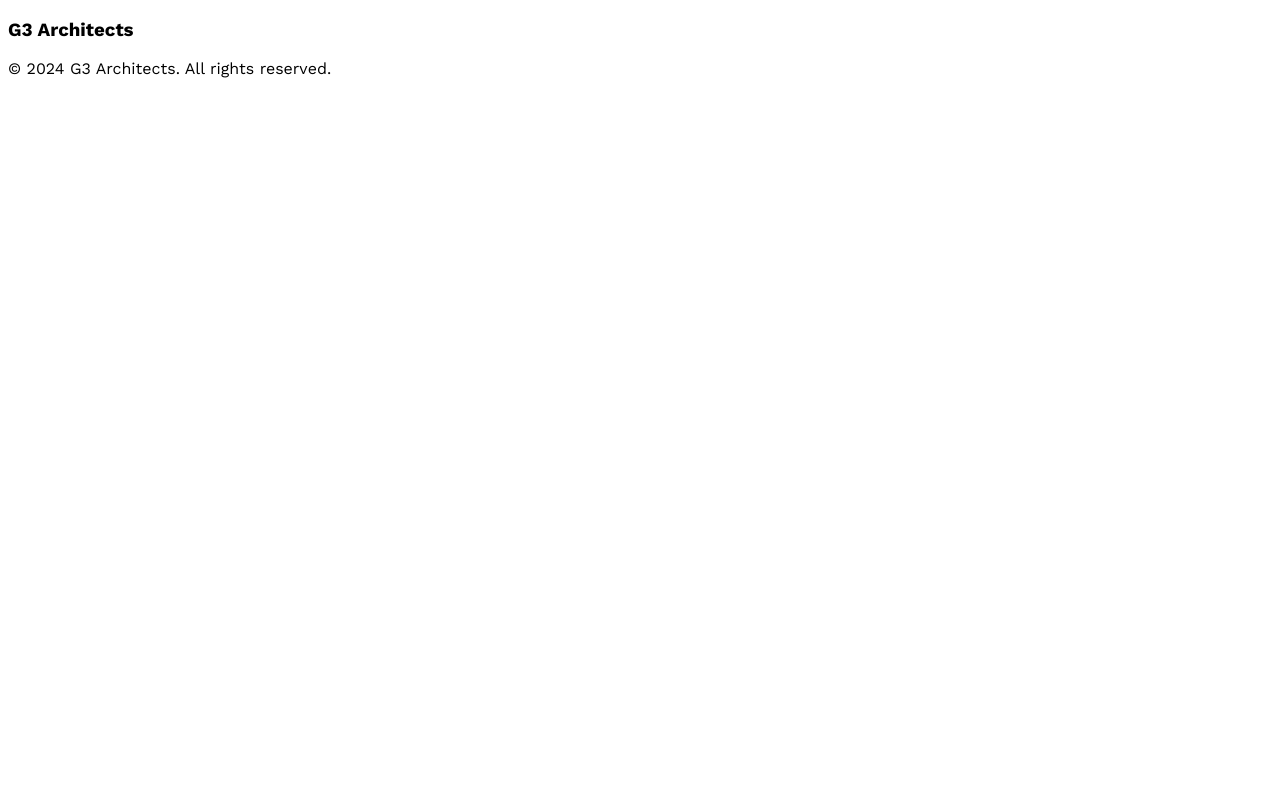
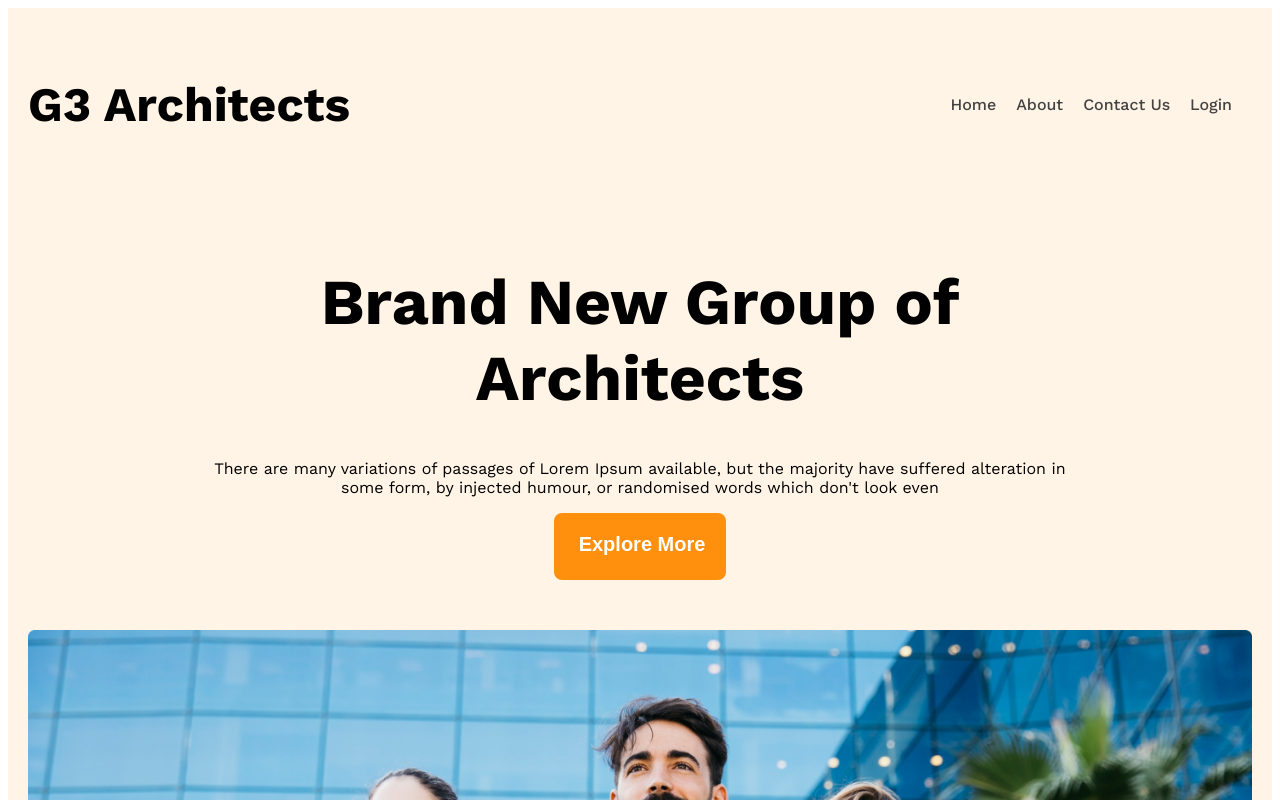
Before and after one commit to sizan999/G3-Architects-Website, a plain HTML site: page index.html in a window 1280 px wide. Shown: the top 800 px of the page. Drawn offline with nearby package versions, Linux system fonts and the light colour scheme.

Commit message:
header part complete

```diff
--- a/index.html
+++ b/index.html
@@ -7,13 +7,32 @@
     <link rel="stylesheet" href="styles/g3-archicects.css">
 </head>
 <body class="work-sans-regular">
-    <header>
-       <nav>
+    <header class="bg-light">
+       <nav class="navbar display-flex">
         <h3 class="brand">
             G3 Architects
         </h3>
+        <ul class="nav-link display-flex">
+            <!-- li.nav-item*4>a.nav.link -->
+             <li class="nav-item"><a href="" class="nav-link text-gray"> Home </a></li>
+             <li class="nav-item"><a href="" class="nav-link text-gray"> About </a></li>
+             <li class="nav-item"><a href="" class="nav-link text-gray"> Contact Us </a></li>
+             <li class="nav-item"><a href="" class="nav-link text-gray"> Login</a></li>
+        </ul>
        </nav>
+       <div class="banner">
+        <div class="banner-content">
+                  <h1 class="banner-title">Brand New Group of Architects</h1>
+        <p class="banner-describtion">
+            There are many variations of passages of Lorem Ipsum available, but the majority have suffered alteration in some form, by injected humour, or randomised words which don't look even
+        </p>
+         <button class="btn-primary">Explore More</button>
+        </div>
+        <img  class="banner-image" src="images/banner.png" alt="">
+       </div>
     </header>
+
+
     <main>
 
     </main>
--- a/styles/g3-archicects.css
+++ b/styles/g3-archicects.css
@@ -6,3 +6,75 @@
   font-weight: 400;
   font-style: normal;
 }
+/* shared style */
+.display-flex{
+    display: flex;
+}
+/* dark 2 */
+.text-gray{
+    color:#424242;
+}
+/* dark 3 */
+.text-light-gray{
+    color:#727272;
+}
+.bg-light{
+    background-color:rgba(255, 144, 14, 0.1);
+}
+.btn-primary{
+    background-color: #FF900E;
+    color: white;
+    border: none;
+    border-radius: 8px;
+    font-weight: 500;
+    padding: 20px 21px 24px 25px;
+    font-weight: 600;
+    font-size: 1.25rem;;
+}
+/* hader style */
+
+/* navbar related styles */
+.navbar{
+    justify-content: space-between;
+    align-items: center;
+}
+.nav-item{
+    list-style: none;
+    margin-right: 20px;
+}
+.brand{
+    font-weight: 700;
+    font-size: 3rem;
+}
+.nav-link{
+    text-decoration: none;
+    font-weight: 500;
+}
+.navbar, .banner{
+    max-width: 1440px;
+    margin: 0 auto;
+    padding: 20px;
+}
+/* banner related style */
+.banner-content{
+    max-width: 862px;
+    margin: 0 auto;
+    text-align: center;
+    margin-bottom: 50px;
+}
+.banner-title{
+    font-size: 4rem;
+    font-size: 700;
+
+}
+.banner-image{
+    width: 100%;
+}
+/* responsive media query */
+@media screen and (max-width:576px){
+    .navbar, .nav-link{
+        flex-direction: column;
+        ;
+    }
+
+}
```
